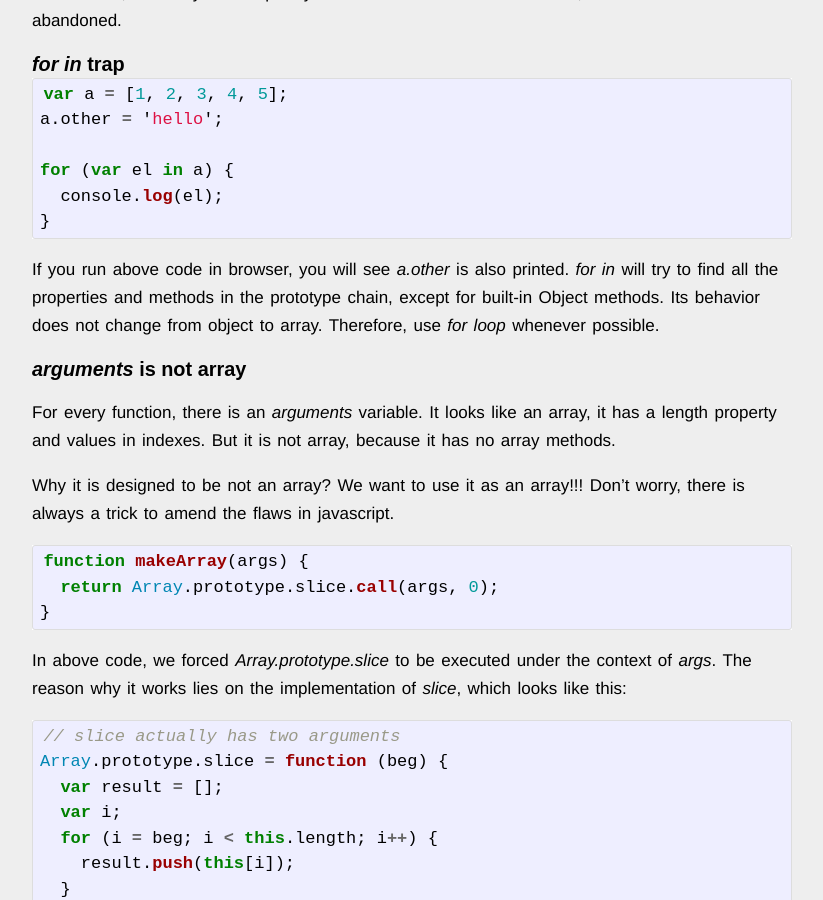
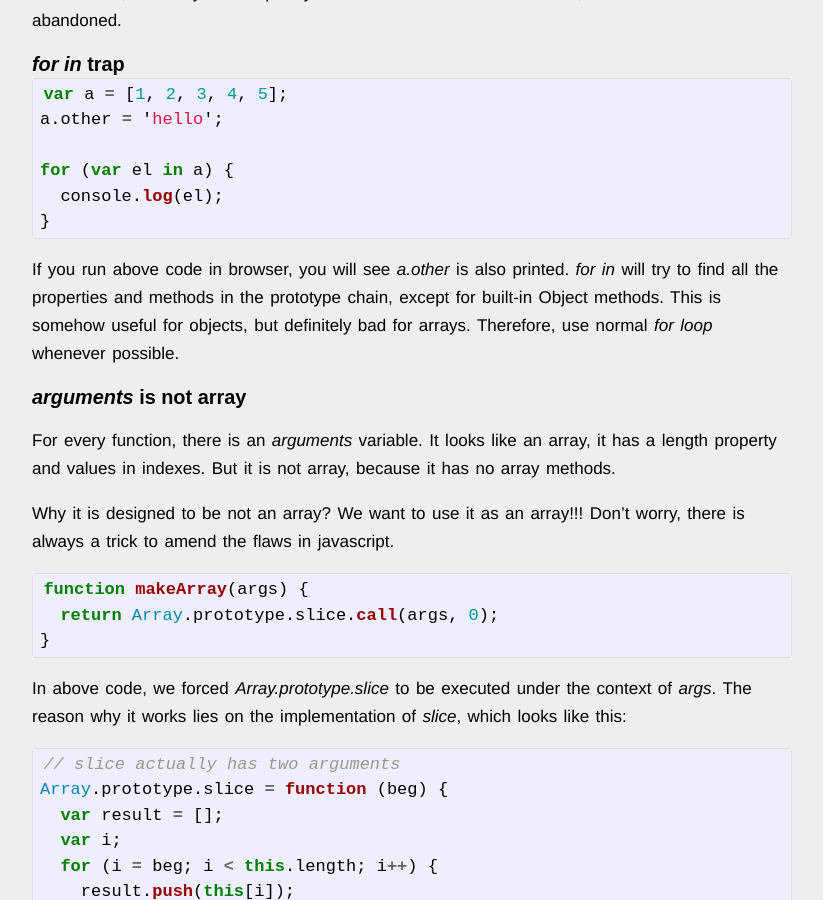
Before and after one commit to fuqcool/fuqcool.github.io, a Jekyll site: the page built from _posts/2014-02-11-know-js-array.md, in a window 1280 px wide and 900 px high, scrolled down 1753 px. Shown: the whole window, without its empty margins (228-1051 px from the left). Built offline with Jekyll 4.4.1, drawn with Linux system fonts in a browser that asks for light colours; Markdown is read by kramdown in place of the engine named in the settings; comment, search, counter and statistics services are not loaded.

Commit message:
Update 2014-02-11-know-js-array.md

````diff
--- a/_posts/2014-02-11-know-js-array.md
+++ b/_posts/2014-02-11-know-js-array.md
@@ -81,7 +81,7 @@ for (var el in a) {
 }
 ```
 
-If you run above code in browser, you will see *a.other* is also printed. *for in* will try to find all the properties and methods in the prototype chain, except for built-in Object methods. Its behavior does not change from object to array. Therefore, use *for loop* whenever possible.
+If you run above code in browser, you will see *a.other* is also printed. *for in* will try to find all the properties and methods in the prototype chain, except for built-in Object methods. This is somehow useful for objects, but definitely bad for arrays. Therefore, use normal *for loop* whenever possible.
 
 ### *arguments* is not array
 For every function, there is an *arguments* variable. It looks like an array, it has a length property and values in indexes. But it is not array, because it has no array methods.
````
